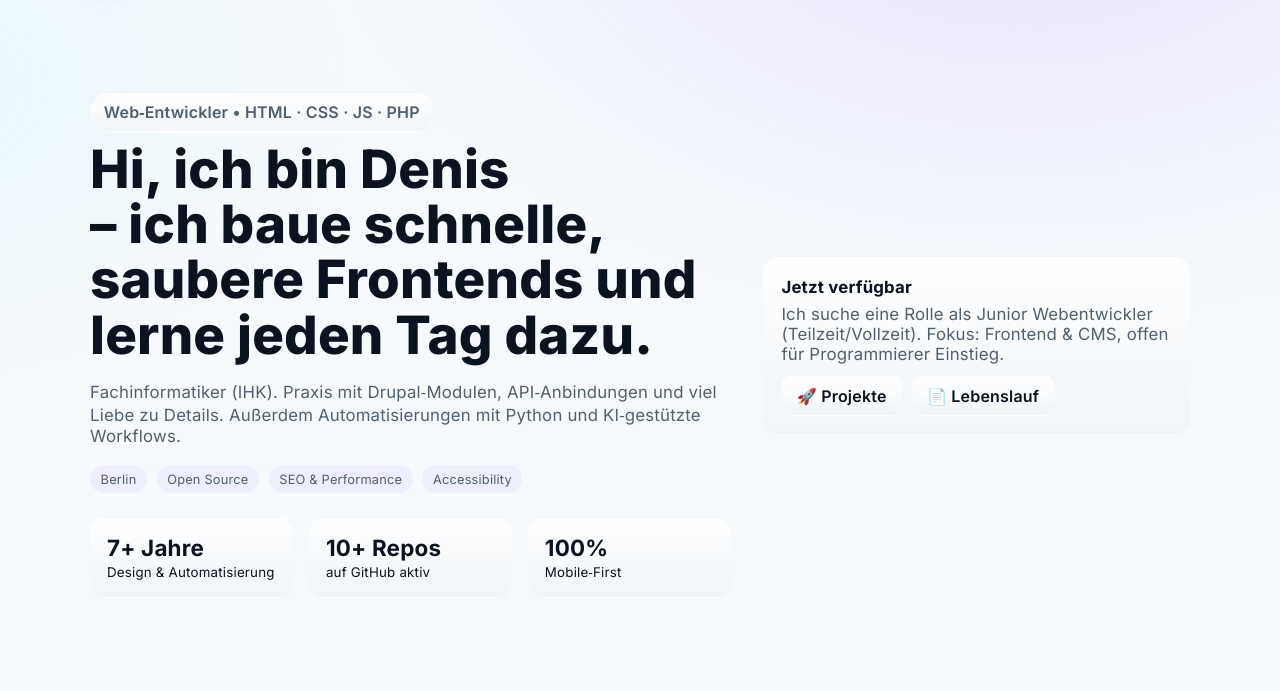
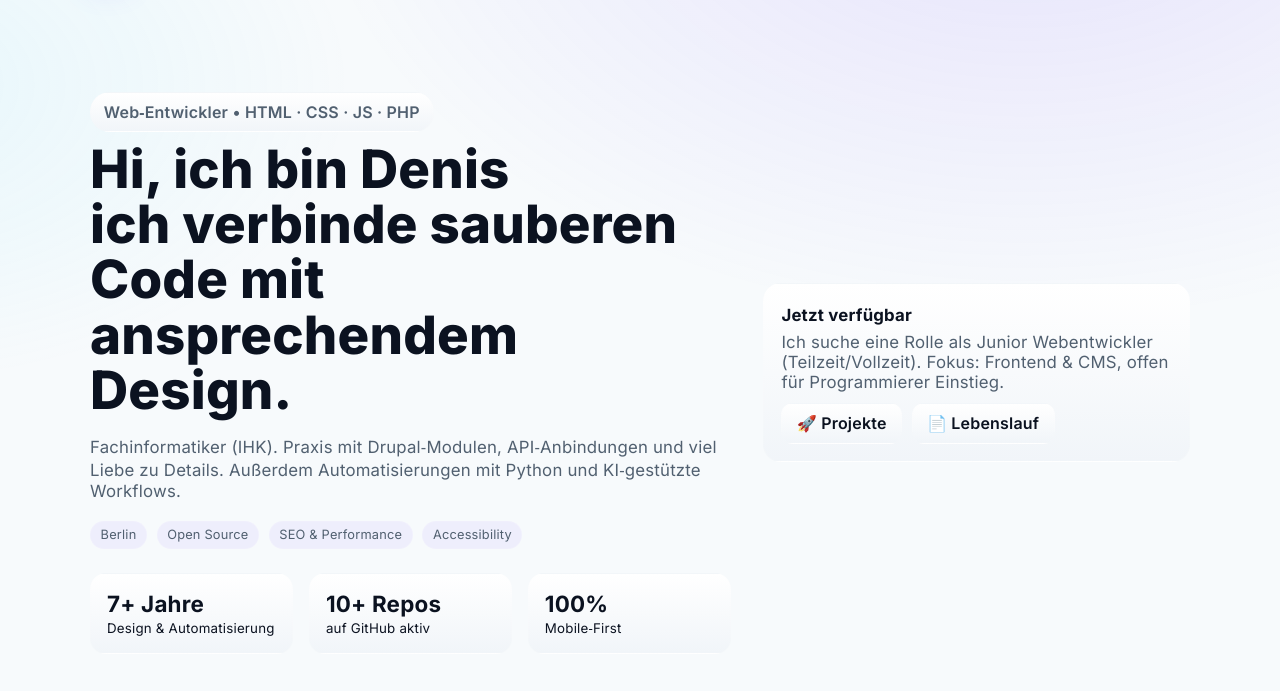
Before and after one commit to DenisKrae/Portfolio, a plain HTML site: page index.html in a window 1280 px wide. Shown: the part 75-766 px from the top of the page. Drawn offline with Linux system fonts and the light colour scheme.

Commit message:
verbessert

```diff
--- a/index.html
+++ b/index.html
@@ -26,7 +26,7 @@
     <section class="hero">
       <div>
         <span class="pill">Web‑Entwickler • HTML · CSS · JS · PHP</span>
-        <h1>Hi, ich bin Denis <br>– ich baue schnelle, saubere Frontends und lerne jeden Tag dazu.</h1>
+        <h1>Hi, ich bin Denis <br> ich verbinde sauberen Code mit ansprechendem Design.</h1>
         <p>Fachinformatiker (IHK). Praxis mit Drupal‑Modulen, API‑Anbindungen und viel Liebe zu Details. Außerdem Automatisierungen mit Python und KI‑gestützte Workflows.</p>
         <div class="badges">
           <span class="tag">Berlin</span>
```
